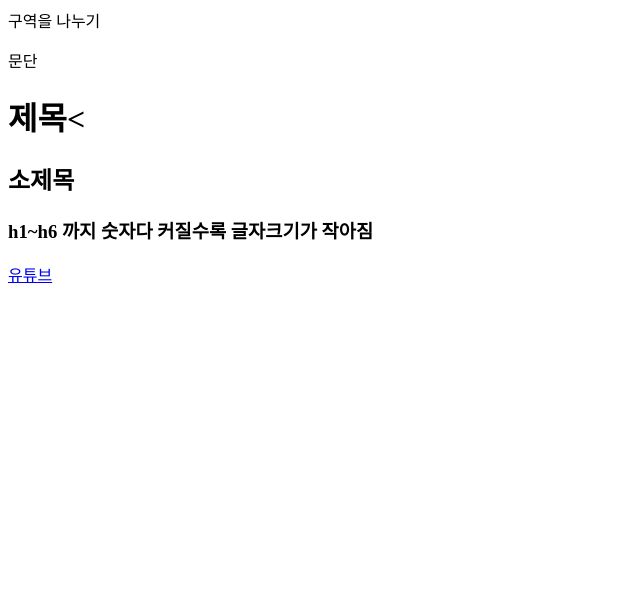
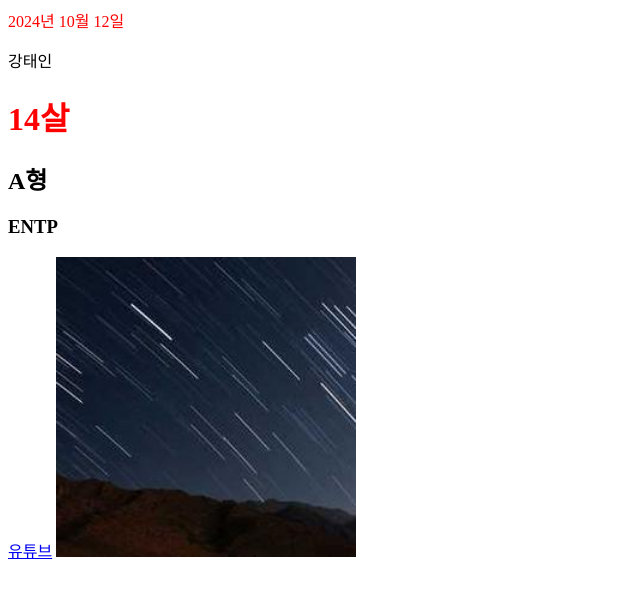
Before and after one commit to kck29292/kck3179, a plain HTML site: page index.html in a window 1280 px wide. Shown: the whole page, without its empty margins (0-640 px from the left). Drawn offline with Linux system fonts and the light colour scheme.

Commit message:
Update index.html

```diff
--- a/index.html
+++ b/index.html
@@ -1,16 +1,22 @@
 <!DOCTYPE html>
 
 <html>
+<title>강태인</title>
+<style>
+    .mytitle{
+        color: red;
+    }
+</style>
 
     <body>
 
-<div>구역을 나누기</div>
-<p>문단</p>
-<h1 class="mytitle">제목<</h1>
-<h2>소제목</h2>
-<h3>h1~h6 까지 숫자다 커질수록 글자크기가 작아짐</h3>
+<div class="mytitle">2024년 10월 12일</div>
+<p>강태인</p>
+<h1 class="mytitle">14살</h1>
+<h2>A형</h2>
+<h3>ENTP</h3>
 <a href="https://www.youtube.com/?app=desktop&hl=ko&gl=KR">유튜브</a>
-
+<img src="강태인 이미지 1.jpg" alt="유성우" width="300" height="300"
     </body>
 
 
```
